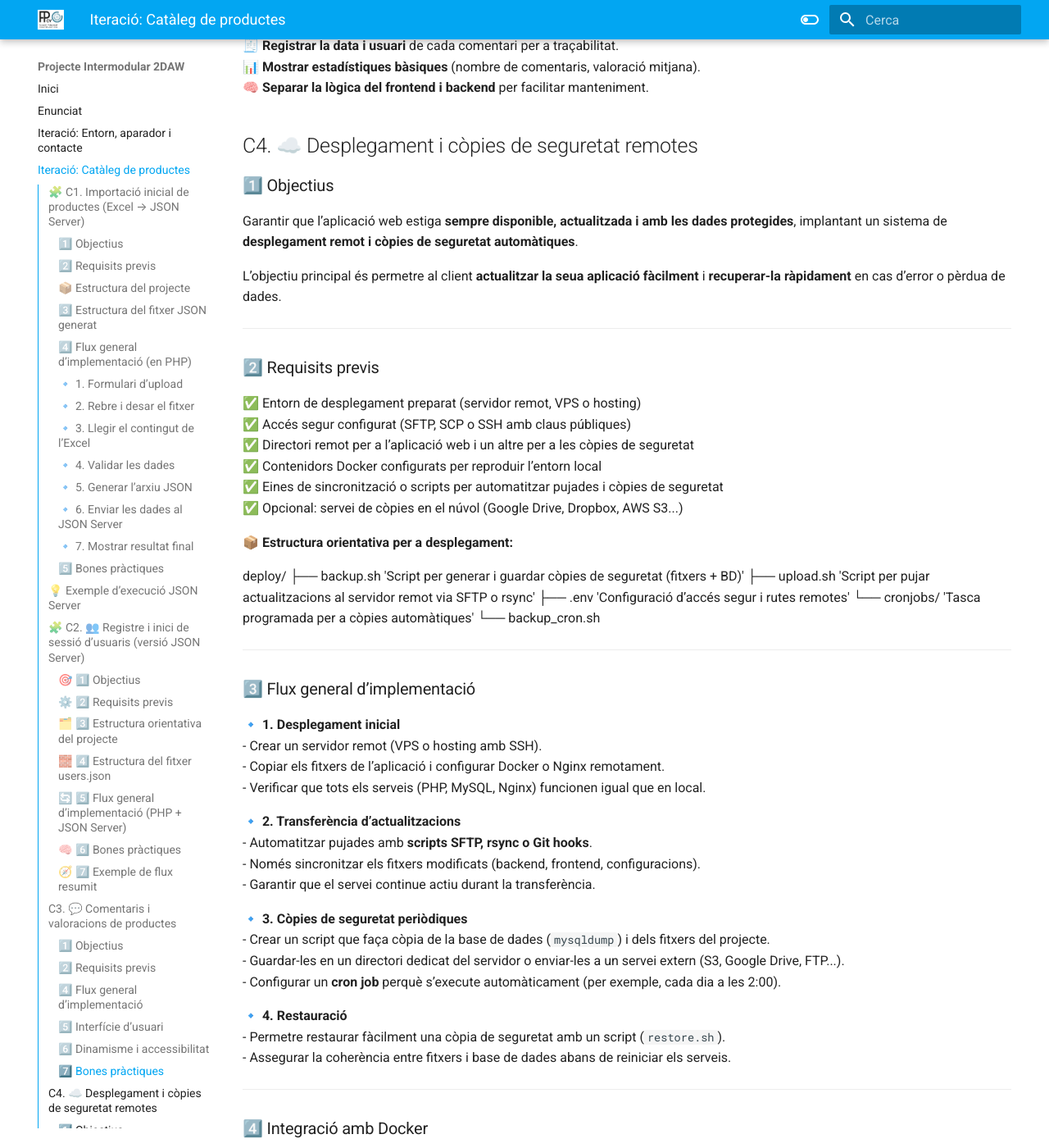
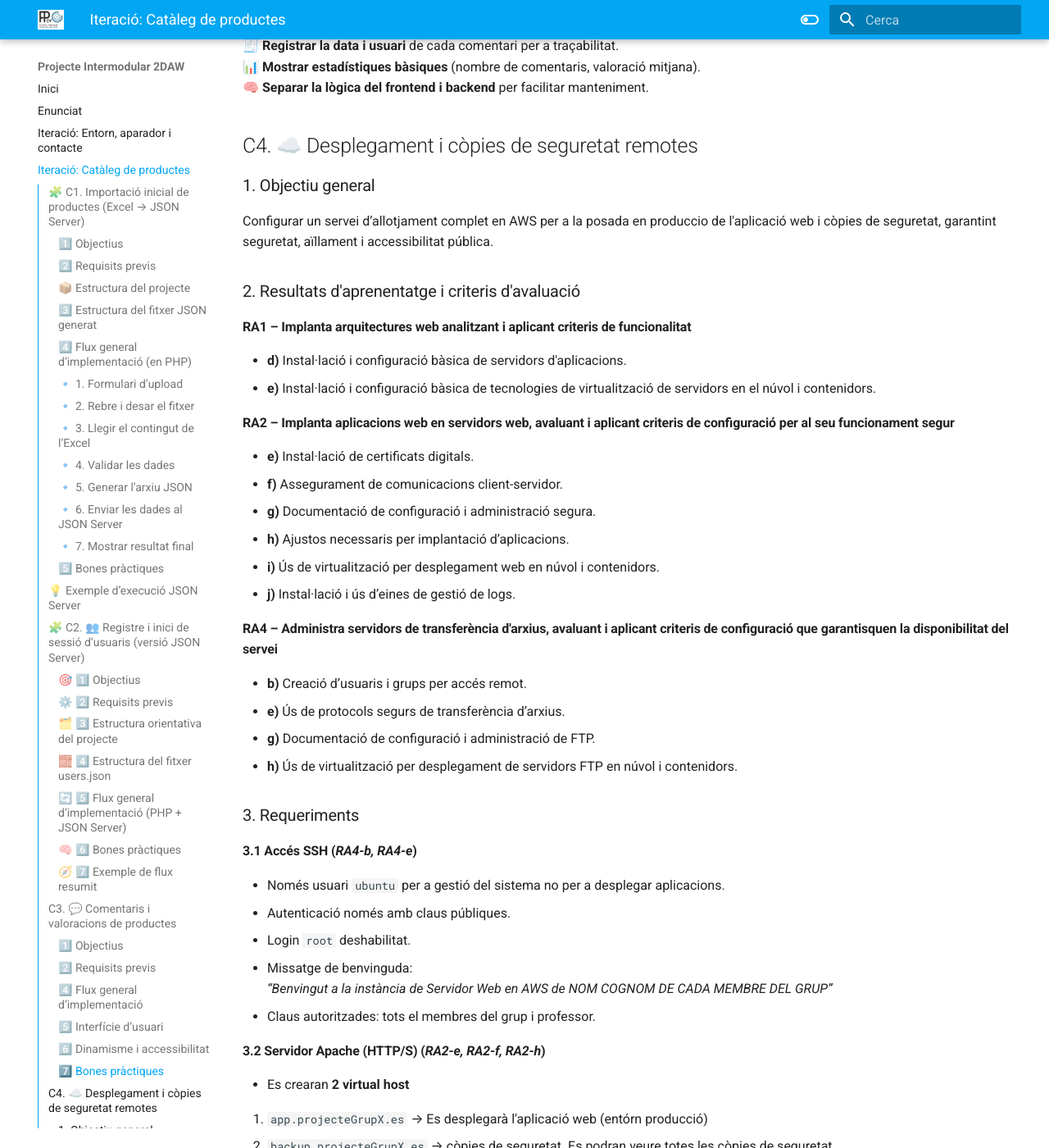
Before and after one commit to cipfpbatoi/pi2daw2526, an MkDocs documentation site: the page built from docs/sprint2.md, in a window 1280 px wide and 1400 px high, scrolled down 8402 px. Shown: the whole window at 82% size. Built offline with MkDocs 1.6.1 and Material for MkDocs 9.7.7, drawn with Linux system fonts in a browser that asks for light colours; some of the changed text lies outside the part shown.

Commit message:
Update sprint2.md

```diff
--- a/docs/sprint2.md
+++ b/docs/sprint2.md
@@ -378,75 +378,102 @@ Aquesta funcionalitat ha d’integrar-se en la interfície **de manera dinàmica
 
 ## C4. ☁️ Desplegament i còpies de seguretat remotes
 
-### 1️⃣ Objectius
+### 1. Objectiu general
+Configurar un servei d’allotjament complet en AWS per a la posada en produccio de l'aplicació web i còpies de seguretat, garantint seguretat, aïllament i accessibilitat pública.
 
-Garantir que l’aplicació web estiga **sempre disponible, actualitzada i amb les dades protegides**, implantant un sistema de **desplegament remot i còpies de seguretat automàtiques**.
+### 2. Resultats d'aprenentatge i criteris d'avaluació
 
-L’objectiu principal és permetre al client **actualitzar la seua aplicació fàcilment** i **recuperar-la ràpidament** en cas d’error o pèrdua de dades.
+#### **RA1 – Implanta arquitectures web analitzant i aplicant criteris de funcionalitat**
+- **d)** Instal·lació i configuració bàsica de servidors d'aplicacions.
+- **e)** Instal·lació i configuració bàsica de tecnologies de virtualització de servidors en el núvol i contenidors.
 
----
+#### **RA2 – Implanta aplicacions web en servidors web, avaluant i aplicant criteris de configuració per al seu funcionament segur**
+- **e)** Instal·lació de certificats digitals.
+- **f)** Assegurament de comunicacions client-servidor.
+- **g)** Documentació de configuració i administració segura.
+- **h)** Ajustos necessaris per implantació d’aplicacions.
+- **i)** Ús de virtualització per desplegament web en núvol i contenidors.
+- **j)** Instal·lació i ús d’eines de gestió de logs.
 
-### 2️⃣ Requisits previs
+#### **RA4 – Administra servidors de transferència d'arxius, avaluant i aplicant criteris de configuració que garantisquen la disponibilitat del servei**
+- **b)** Creació d’usuaris i grups per accés remot.
+- **e)** Ús de protocols segurs de transferència d’arxius.
+- **g)** Documentació de configuració i administració de FTP.
+- **h)** Ús de virtualització per desplegament de servidors FTP en núvol i contenidors.
 
-✅ Entorn de desplegament preparat (servidor remot, VPS o hosting)
-✅ Accés segur configurat (SFTP, SCP o SSH amb claus públiques)
-✅ Directori remot per a l’aplicació web i un altre per a les còpies de seguretat
-✅ Contenidors Docker configurats per reproduir l’entorn local
-✅ Eines de sincronització o scripts per automatitzar pujades i còpies de seguretat
-✅ Opcional: servei de còpies en el núvol (Google Drive, Dropbox, AWS S3...)
+### 3. Requeriments
 
-📦 **Estructura orientativa per a desplegament:**
+#### 3.1 Accés SSH (*RA4-b, RA4-e*)
+- Només usuari `ubuntu` per a gestió del sistema no per a desplegar aplicacions.
+- Autenticació només amb claus públiques.
+- Login `root` deshabilitat.
+- Missatge de benvinguda:
+  *“Benvingut a la instància de Servidor Web en AWS de NOM COGNOM DE CADA MEMBRE DEL GRUP”*
+- Claus autoritzades: tots el membres del grup i professor.
 
-deploy/
-├── backup.sh 'Script per generar i guardar còpies de seguretat (fitxers + BD)'
-├── upload.sh 'Script per pujar actualitzacions al servidor remot via SFTP o rsync'
-├── .env 'Configuració d’accés segur i rutes remotes'
-└── cronjobs/ 'Tasca programada per a còpies automàtiques'
-└── backup_cron.sh
+#### 3.2 Servidor Apache (HTTP/S) (*RA2-e, RA2-f, RA2-h*)
+- Es crearan  **2 virtual host**
 
+  1. `app.projecteGrupX.es` → Es desplegarà l'aplicació web (entórn producció)
+  2. `backup.projecteGrupX.es` → còpies de seguretat. Es podran veure totes les còpies de seguretat.
 
----
+- Per a l'accés als backups per https la protecció serà mitjançant usuari i contrasenya (utilitza el mòdul mod_auth).
+- **Redirecció HTTP → HTTPS obligatòria.**
+- Certificats SSL/TLS per a cada vhost firmat per una autoritat de certificacio válida.
+- Exemple d’estructura de directoris
 
-### 3️⃣ Flux general d’implementació
+  | Usuari | Document Root            | Logs            |
+  | ------ | ------------------------ | --------------- |
+  | app    | /home/app/ftp/www        | /home/app/logs/ |
+  | backup | /home/backup/ftp/fitxers |                 |
 
-🔹 **1. Desplegament inicial**
-   - Crear un servidor remot (VPS o hosting amb SSH).
-   - Copiar els fitxers de l’aplicació i configurar Docker o Nginx remotament.
-   - Verificar que tots els serveis (PHP, MySQL, Nginx) funcionen igual que en local.
+#### 3.3 Servidor FTP (*RA4-b, RA4-e, RA4-g*)
 
-🔹 **2. Transferència d’actualitzacions**
-   - Automatitzar pujades amb **scripts SFTP, rsync o Git hooks**.
-   - Només sincronitzar els fitxers modificats (backend, frontend, configuracions).
-   - Garantir que el servei continue actiu durant la transferència.
+- Un **usuari dedicat per cada vhost**.
+- Accés restringit al directoris de treball del document root i al backup respectivament.
+- Mode passiu amb ports 30000-30050.
+- No permetre accés anònim.
+- L’usuari `ubuntu` no té accés FTP.
 
-🔹 **3. Còpies de seguretat periòdiques**
-   - Crear un script que faça còpia de la base de dades (`mysqldump`) i dels fitxers del projecte.
-   - Guardar-les en un directori dedicat del servidor o enviar-les a un servei extern (S3, Google Drive, FTP...).
-   - Configurar un **cron job** perquè s’execute automàticament (per exemple, cada dia a les 2:00).
+  | Usuari | Document Root            |
+  | ------ | ------------------------ |
+  | app    | /home/app/ftp/www        |
+  | backup | /home/backup/ftp/fitxers |
 
-🔹 **4. Restauració**
-   - Permetre restaurar fàcilment una còpia de seguretat amb un script (`restore.sh`).
-   - Assegurar la coherència entre fitxers i base de dades abans de reiniciar els serveis.
+#### 3.4 Desplegament (*RA2-h, RA4-g*)
+- Cada alumne ha de poder pujar fitxers al vhost per desplegar l'aplicació i accedir.
+- Tots el alumnes han de poder accedir a gestionar els backups.
+- Comprovar accessibilitat HTTPS per ambdós vhosts.
 
----
+#### 3.5 Backups nocturns *(RA2-j, RA4-g*)
+- Script que s’executa cada nit:
+  1. Fa còpia dels fitxers del document root i els comprimeix en un únic arxiu.
+  3. còpia aquest fitxer en el documentRoot del vhost de còpies de seguretat corresponent.
+- Els fitxers han de portar data i hora en el nom (`app_backup_YYYYMMDD.tar.gz`, `db_backup_YYYYMMDD.sql`).
+- Es deu de llimitar el nombre de còpies guardades (ex: últimes 7).
 
-### 4️⃣ Integració amb Docker
+#### 3.6 IPs estàtiques (RA1-e)
+- Assignar Elastic IP per garantir accés públic constant.
 
-🧱 Els contenidors es poden recrear automàticament en el servidor remot amb:
-- `docker-compose pull && docker-compose up -d` per aplicar noves versions.
-- Volums Docker per mantindre dades persistents de la base de dades.
-- Còpies incrementals dels volums `/var/lib/mysql` i del codi font del projecte.
+#### 3.7 Seguretat i aïllament *(RA2-f, RA2-h, RA4-b)*
+- Un usuari per cada vhost i cada usuari només pot accedir al seu vhost principal i backup.
+- Usuari `ubuntu` només gestiona el sistema.
+- Redirecció HTTP → HTTPS obligatòria.
 
----
+#### 3.8 Entorn de Proves (RA1-d, RA2-f, RA2-h, RA2-i, RA4-b)
 
-### 5️⃣ Bones pràctiques
+- Crear un entorn de proves per a cada alumne, separat del vhost principal i del de backup.
+  - Subdomini suggerit: `test.projecteGrupX.es`.
+  - Els alumnes podran pujar fitxers i provar canvis sense afectar l’aplicació principal.
+  - Accés FTP i HTTPS obligatori per l’entorn de proves.
 
-🔐 **Utilitzar connexions segures (SFTP, SSH)** per evitar filtracions.
-📅 **Automatitzar les còpies** amb cron per assegurar-ne la periodicitat.
-💾 **Comprimir i datar** cada còpia (`backup_YYYYMMDD.zip`) per identificar-les fàcilment.
-🧩 **Verificar les còpies** periòdicament per garantir que són restaurables.
-🧱 **Separar entorns** (producció, preproducció, desenvolupament) per evitar errors humans.
-🌍 **Notificar o registrar** cada desplegament per tindre un historial de versions.
+### 4. Documentació mínima a Inclore
+1. URL, IP de cada vhost, nom de domini i credencials FTP, usuaris i passwords
+2. Nom i versió dels serveis instal·lats per a cada entorn
+3. Captures de pantalla de tots els serveis funcionant (HTTP, HTTPS, FTP, SSH, APIs).
+4. Logs d’accés i de desplegament.
+5. Tasques realitzades per cada membre del grup.
+6. Documentar script i cron en el PDF de lliurament amb captures dels backups.
 
 
 ## C5. 🧭 Estructura, usabilitat de la interfície i components visuals clau (DIW)
```
